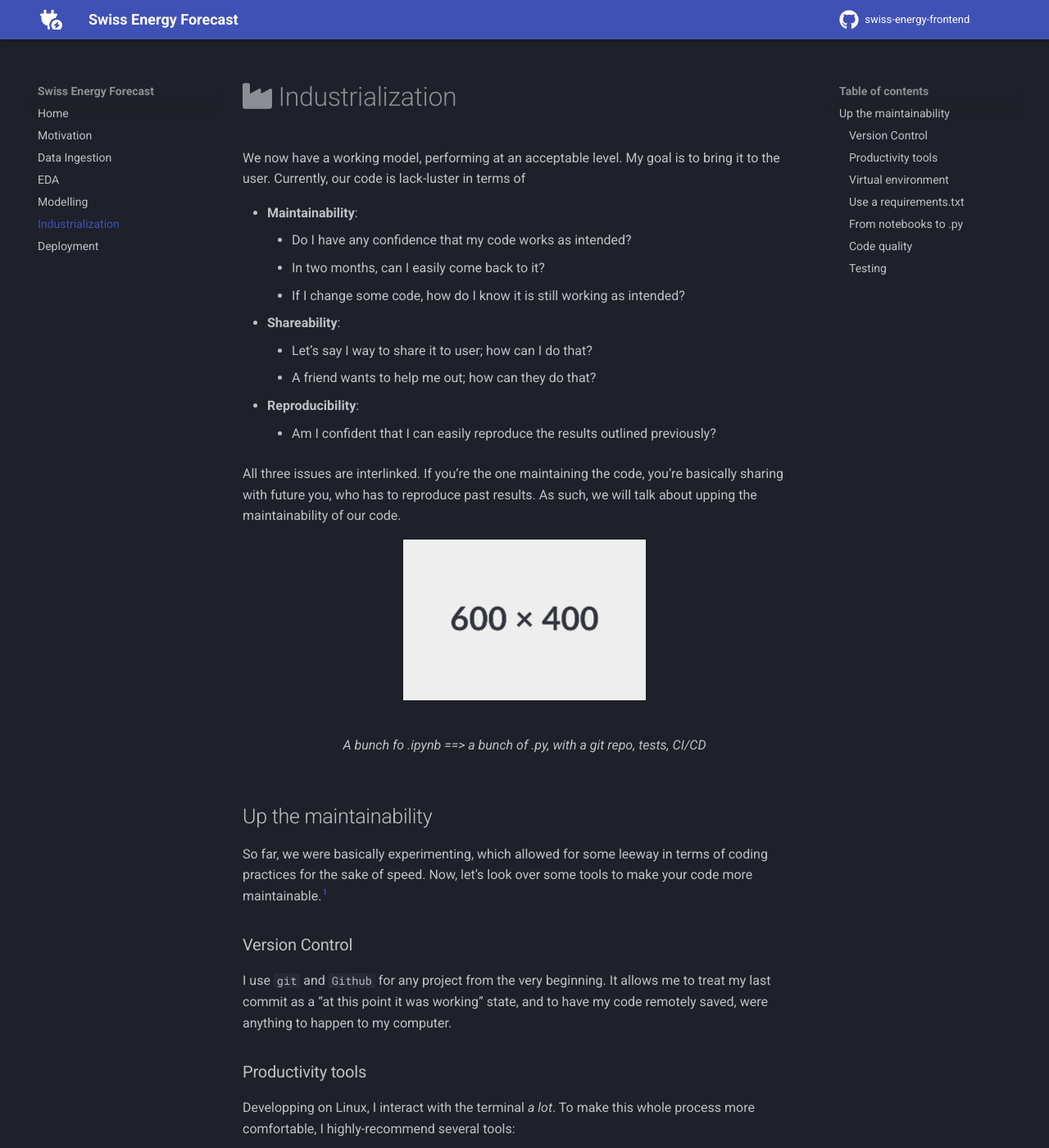
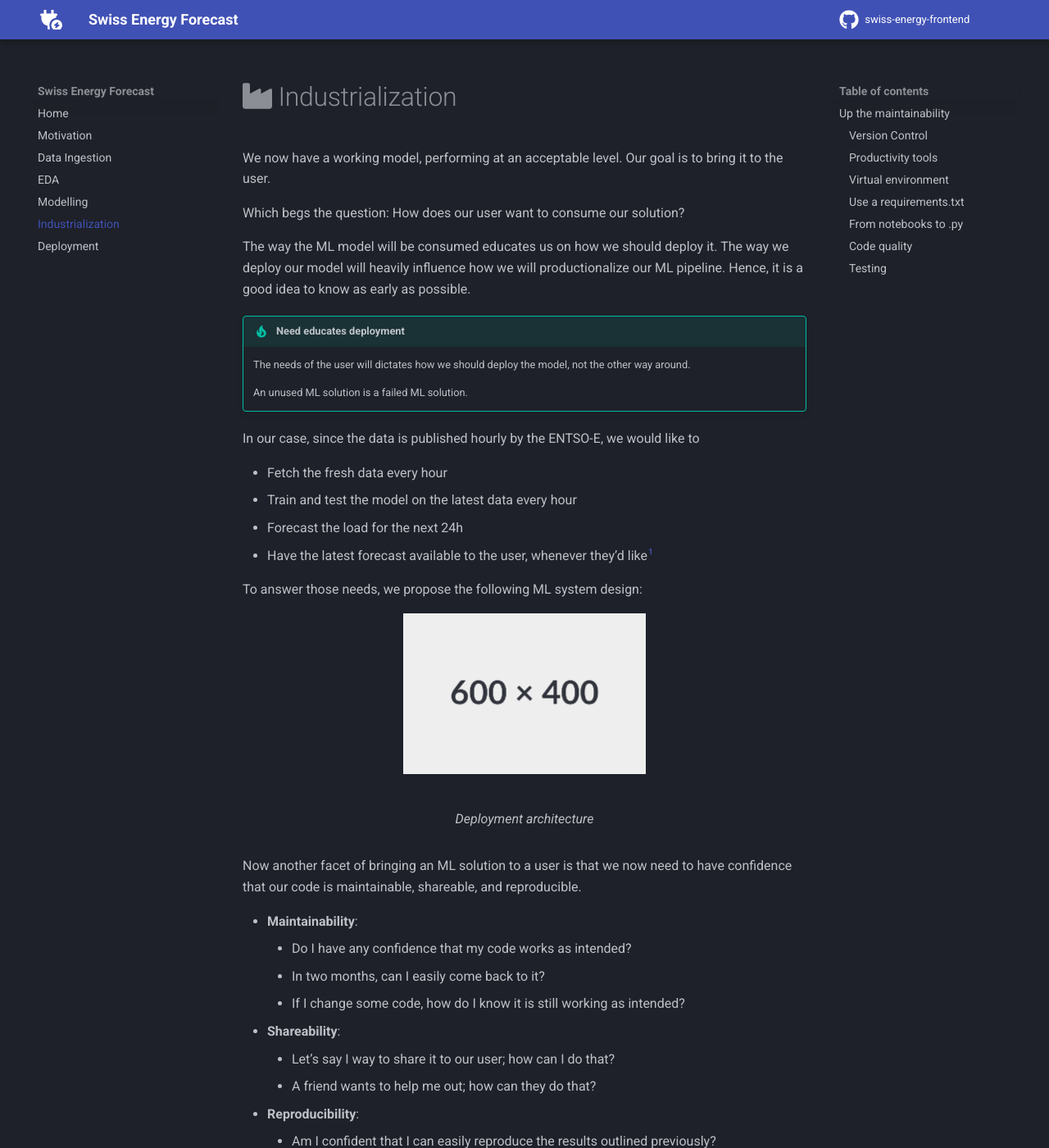
Before and after one commit to arthurgassner/swissenergy-frontend, an MkDocs documentation site: the page built from docs/industrialization.md, in a window 1280 px wide and 1400 px high. Shown: the whole window at 82% size. Built offline with MkDocs 1.6.1 and Material for MkDocs 9.7.7, drawn with Linux system fonts in a browser that asks for light colours; a script that is not in the unit is left out; comment, search, counter and statistics services are not loaded; some of the changed text lies outside the part shown.

Commit message:
Start writing industrialization

```diff
--- a/docs/industrialization.md
+++ b/docs/industrialization.md
@@ -1,14 +1,42 @@
 # :fontawesome-solid-industry: Industrialization
 
-We now have a working model, performing at an acceptable level. My goal is to bring it to the user.
-Currently, our code is lack-luster in terms of
+We now have a working model, performing at an acceptable level. Our goal is to bring it to the user.
+
+Which begs the question: How does our user want to consume our solution?
+
+The way the ML model will be consumed educates us on how we should deploy it.
+The way we deploy our model will heavily influence how we will productionalize our ML pipeline.
+Hence, it is a good idea to know as early as possible.
+
+!!! tip "Need educates deployment"
+    The needs of the user will dictates how we should deploy the model, not the other way around.
+
+    An unused ML solution is a failed ML solution.
+
+In our case, since the data is published hourly by the ENTSO-E, we would like to
+
+- Fetch the fresh data every hour
+- Train and test the model on the latest data every hour
+- Forecast the load for the next 24h
+- Have the latest forecast available to the user, whenever they'd like[^1]
+
+[^1]: This is called _offline inference_.
+
+To answer those needs, we propose the following ML system design:
+
+<figure markdown="span">
+  ![Image title](assets/modelling/placeholder.png){ width="50%" }
+  <figcaption>Deployment architecture</figcaption>
+</figure>
+
+Now another facet of bringing an ML solution to a user is that we now need to have confidence that our code is maintainable, shareable, and reproducible.
 
 - **Maintainability**:
     - Do I have any confidence that my code works as intended?
     - In two months, can I easily come back to it?
     - If I change some code, how do I know it is still working as intended?
 - **Shareability**:
-    - Let's say I way to share it to user; how can I do that?
+    - Let's say I way to share it to our user; how can I do that?
     - A friend wants to help me out; how can they do that?
 - **Reproducibility**:
     - Am I confident that I can easily reproduce the results outlined previously?
```
Also changed, not shown: other parts of docs/industrialization.md (+2 -2 lines), docs/deployment.md (+2 -0 lines).
